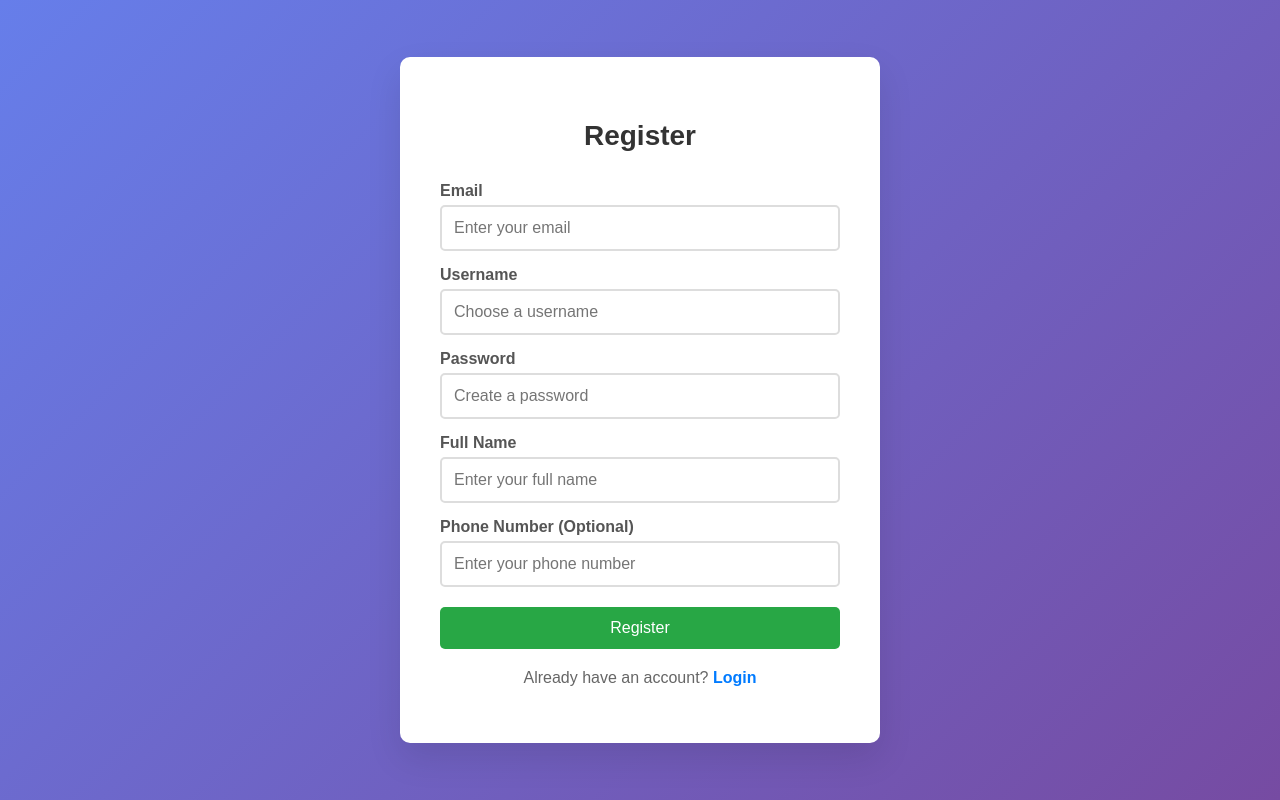
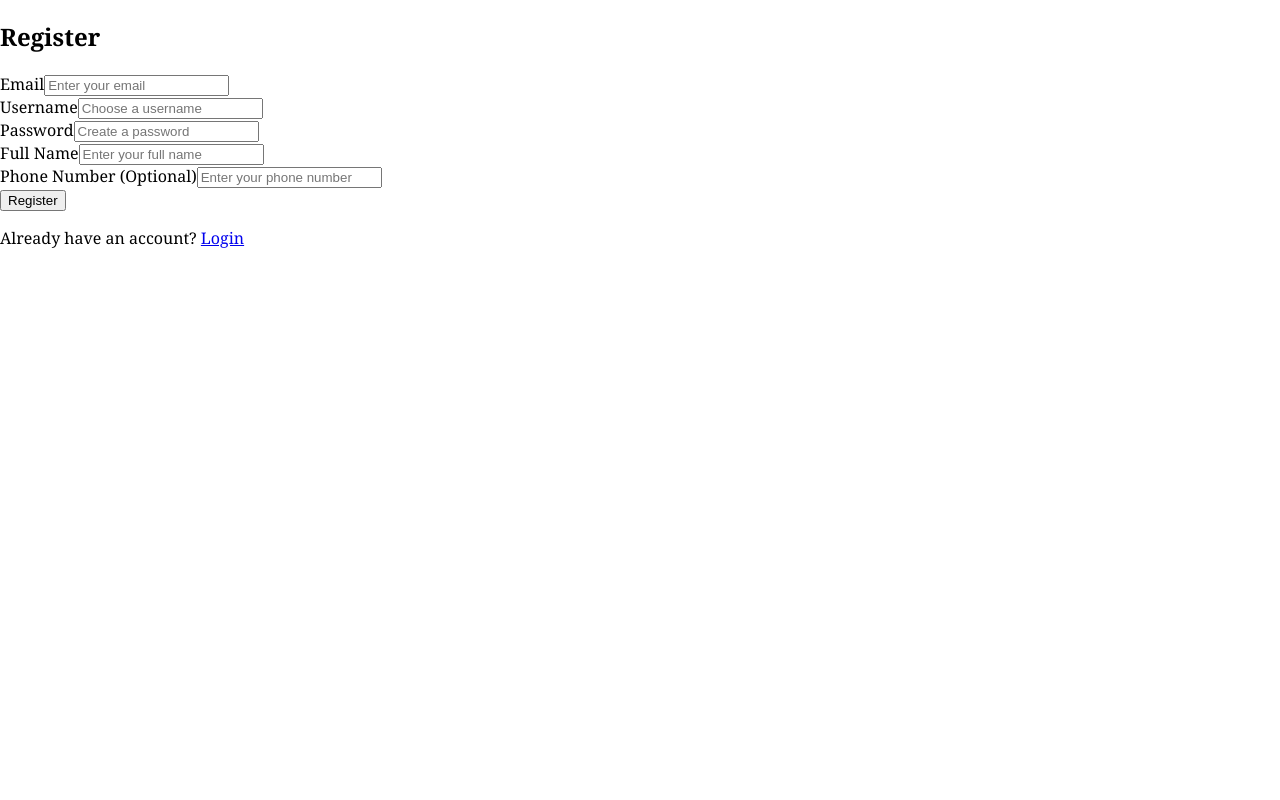
Before and after one commit to bhuvaneswari-visakha/code-collaborative-editor, a React (Vite) app in the folder frontend/: page /register in a window 1280 px wide. Built offline with nearby package versions, Linux system fonts and the light colour scheme.

Commit message:
Revert UI to simple styling for landing, login, and register pages

```diff
--- a/frontend/src/App.jsx
+++ b/frontend/src/App.jsx
@@ -21,13 +21,10 @@ import { BrowserRouter as Router, Routes, Route, Navigate } from 'react-router-d
           <Route path="/features" element={<Feature />} />
         </Route>
         */}
-        <Route path="/" element={<div style={{ padding: '50px', textAlign: 'center', fontFamily: 'Arial, sans-serif' }}>
+        <Route path="/" element={<div>
           <h1>Welcome to Code Collaborative Editor</h1>
           <p>A real-time collaborative code editor for teams</p>
-          <div style={{ marginTop: '30px' }}>
-            <a href="/login" style={{ padding: '10px 20px', backgroundColor: '#007bff', color: 'white', textDecoration: 'none', borderRadius: '5px', marginRight: '10px' }}>Login</a>
-            <a href="/register" style={{ padding: '10px 20px', backgroundColor: '#28a745', color: 'white', textDecoration: 'none', borderRadius: '5px' }}>Register</a>
-          </div>
+          <a href="/login">Login</a> | <a href="/register">Register</a>
         </div>} />
         <Route path="/login" element={<Login />} />
         <Route path="/register" element={<Register />} />
--- a/frontend/src/pages/Login.jsx
+++ b/frontend/src/pages/Login.jsx
@@ -31,116 +31,35 @@ const Login = () => {
   };
 
   return (
-    <div style={{
-      minHeight: '100vh',
-      display: 'flex',
-      alignItems: 'center',
-      justifyContent: 'center',
-      background: 'linear-gradient(135deg, #667eea 0%, #764ba2 100%)',
-      fontFamily: 'Arial, sans-serif'
-    }}>
-      <div style={{
-        background: 'white',
-        padding: '40px',
-        borderRadius: '10px',
-        boxShadow: '0 15px 35px rgba(0,0,0,0.1)',
-        width: '100%',
-        maxWidth: '400px'
-      }}>
-        <h2 style={{
-          textAlign: 'center',
-          marginBottom: '30px',
-          color: '#333',
-          fontSize: '28px'
-        }}>Login</h2>
+    <div>
+      <h2>Login</h2>
       <form onSubmit={handleSubmit}>
-          <div style={{ marginBottom: '20px' }}>
-            <label style={{
-              display: 'block',
-              marginBottom: '5px',
-              color: '#555',
-              fontWeight: 'bold'
-            }}>Username</label>
+        <div>
+          <label>Username</label>
           <input
             type="text"
             placeholder="Enter your username"
             value={username}
             onChange={(e) => setUsername(e.target.value)}
             required
-              style={{
-                width: '100%',
-                padding: '12px',
-                border: '2px solid #ddd',
-                borderRadius: '5px',
-                fontSize: '16px',
-                transition: 'border-color 0.3s',
-                boxSizing: 'border-box'
-              }}
-              onFocus={(e) => e.target.style.borderColor = '#007bff'}
-              onBlur={(e) => e.target.style.borderColor = '#ddd'}
           />
         </div>
-          <div style={{ marginBottom: '20px' }}>
-            <label style={{
-              display: 'block',
-              marginBottom: '5px',
-              color: '#555',
-              fontWeight: 'bold'
-            }}>Password</label>
+        <div>
+          <label>Password</label>
           <input
             type="password"
             placeholder="Enter your password"
             value={password}
             onChange={(e) => setPassword(e.target.value)}
             required
-              style={{
-                width: '100%',
-                padding: '12px',
-                border: '2px solid #ddd',
-                borderRadius: '5px',
-                fontSize: '16px',
-                transition: 'border-color 0.3s',
-                boxSizing: 'border-box'
-              }}
-              onFocus={(e) => e.target.style.borderColor = '#007bff'}
-              onBlur={(e) => e.target.style.borderColor = '#ddd'}
           />
         </div>
-          {error && <p style={{
-            color: '#dc3545',
-            textAlign: 'center',
-            marginBottom: '20px',
-            fontWeight: 'bold'
-          }}>{error}</p>}
-          <button type="submit" style={{
-            width: '100%',
-            padding: '12px',
-            backgroundColor: '#007bff',
-            color: 'white',
-            border: 'none',
-            borderRadius: '5px',
-            fontSize: '16px',
-            cursor: 'pointer',
-            transition: 'background-color 0.3s'
-          }}
-          onMouseOver={(e) => e.target.style.backgroundColor = '#0056b3'}
-          onMouseOut={(e) => e.target.style.backgroundColor = '#007bff'}
-          >
-            Login
-          </button>
+        {error && <p style={{ color: 'red' }}>{error}</p>}
+        <button type="submit">Login</button>
       </form>
-        <p style={{
-          textAlign: 'center',
-          marginTop: '20px',
-          color: '#666'
-        }}>
-          Don't have an account? <a href="/register" style={{
-            color: '#007bff',
-            textDecoration: 'none',
-            fontWeight: 'bold'
-          }}>Register</a>
+      <p>
+        Don't have an account? <a href="/register">Register</a>
       </p>
-      </div>
     </div>
   );
 };
--- a/frontend/src/pages/Register.jsx
+++ b/frontend/src/pages/Register.jsx
@@ -42,36 +42,11 @@ const Register = () => {
   };
 
   return (
-    <div style={{
-      minHeight: '100vh',
-      display: 'flex',
-      alignItems: 'center',
-      justifyContent: 'center',
-      background: 'linear-gradient(135deg, #667eea 0%, #764ba2 100%)',
-      fontFamily: 'Arial, sans-serif'
-    }}>
-      <div style={{
-        background: 'white',
-        padding: '40px',
-        borderRadius: '10px',
-        boxShadow: '0 15px 35px rgba(0,0,0,0.1)',
-        width: '100%',
-        maxWidth: '400px'
-      }}>
-        <h2 style={{
-          textAlign: 'center',
-          marginBottom: '30px',
-          color: '#333',
-          fontSize: '28px'
-        }}>Register</h2>
+    <div>
+      <h2>Register</h2>
       <form onSubmit={handleSubmit}>
-          <div style={{ marginBottom: '15px' }}>
-            <label style={{
-              display: 'block',
-              marginBottom: '5px',
-              color: '#555',
-              fontWeight: 'bold'
-            }}>Email</label>
+        <div>
+          <label>Email</label>
           <input
             type="email"
             name="email"
@@ -79,26 +54,10 @@ const Register = () => {
             value={formData.email}
             onChange={handleChange}
             required
-              style={{
-                width: '100%',
-                padding: '12px',
-                border: '2px solid #ddd',
-                borderRadius: '5px',
-                fontSize: '16px',
-                transition: 'border-color 0.3s',
-                boxSizing: 'border-box'
-              }}
-              onFocus={(e) => e.target.style.borderColor = '#007bff'}
-              onBlur={(e) => e.target.style.borderColor = '#ddd'}
           />
         </div>
-          <div style={{ marginBottom: '15px' }}>
-            <label style={{
-              display: 'block',
-              marginBottom: '5px',
-              color: '#555',
-              fontWeight: 'bold'
-            }}>Username</label>
+        <div>
+          <label>Username</label>
           <input
             type="text"
             name="username"
@@ -106,26 +65,10 @@ const Register = () => {
             value={formData.username}
             onChange={handleChange}
             required
-              style={{
-                width: '100%',
-                padding: '12px',
-                border: '2px solid #ddd',
-                borderRadius: '5px',
-                fontSize: '16px',
-                transition: 'border-color 0.3s',
-                boxSizing: 'border-box'
-              }}
-              onFocus={(e) => e.target.style.borderColor = '#007bff'}
-              onBlur={(e) => e.target.style.borderColor = '#ddd'}
           />
         </div>
-          <div style={{ marginBottom: '15px' }}>
-            <label style={{
-              display: 'block',
-              marginBottom: '5px',
-              color: '#555',
-              fontWeight: 'bold'
-            }}>Password</label>
+        <div>
+          <label>Password</label>
           <input
             type="password"
             name="password"
@@ -133,26 +76,10 @@ const Register = () => {
             value={formData.password}
             onChange={handleChange}
             required
-              style={{
-                width: '100%',
-                padding: '12px',
-                border: '2px solid #ddd',
-                borderRadius: '5px',
-                fontSize: '16px',
-                transition: 'border-color 0.3s',
-                boxSizing: 'border-box'
-              }}
-              onFocus={(e) => e.target.style.borderColor = '#007bff'}
-              onBlur={(e) => e.target.style.borderColor = '#ddd'}
           />
         </div>
-          <div style={{ marginBottom: '15px' }}>
-            <label style={{
-              display: 'block',
-              marginBottom: '5px',
-              color: '#555',
-              fontWeight: 'bold'
-            }}>Full Name</label>
+        <div>
+          <label>Full Name</label>
           <input
             type="text"
             name="name"
@@ -160,80 +87,24 @@ const Register = () => {
             value={formData.name}
             onChange={handleChange}
             required
-              style={{
-                width: '100%',
-                padding: '12px',
-                border: '2px solid #ddd',
-                borderRadius: '5px',
-                fontSize: '16px',
-                transition: 'border-color 0.3s',
-                boxSizing: 'border-box'
-              }}
-              onFocus={(e) => e.target.style.borderColor = '#007bff'}
-              onBlur={(e) => e.target.style.borderColor = '#ddd'}
           />
         </div>
-          <div style={{ marginBottom: '20px' }}>
-            <label style={{
-              display: 'block',
-              marginBottom: '5px',
-              color: '#555',
-              fontWeight: 'bold'
-            }}>Phone Number (Optional)</label>
+        <div>
+          <label>Phone Number (Optional)</label>
           <input
             type="tel"
             name="phoneNo"
             placeholder="Enter your phone number"
             value={formData.phoneNo}
             onChange={handleChange}
-              style={{
-                width: '100%',
-                padding: '12px',
-                border: '2px solid #ddd',
-                borderRadius: '5px',
-                fontSize: '16px',
-                transition: 'border-color 0.3s',
-                boxSizing: 'border-box'
-              }}
-              onFocus={(e) => e.target.style.borderColor = '#007bff'}
-              onBlur={(e) => e.target.style.borderColor = '#ddd'}
           />
         </div>
-          {error && <p style={{
-            color: '#dc3545',
-            textAlign: 'center',
-            marginBottom: '20px',
-            fontWeight: 'bold'
-          }}>{error}</p>}
-          <button type="submit" style={{
-            width: '100%',
-            padding: '12px',
-            backgroundColor: '#28a745',
-            color: 'white',
-            border: 'none',
-            borderRadius: '5px',
-            fontSize: '16px',
-            cursor: 'pointer',
-            transition: 'background-color 0.3s'
-          }}
-          onMouseOver={(e) => e.target.style.backgroundColor = '#218838'}
-          onMouseOut={(e) => e.target.style.backgroundColor = '#28a745'}
-          >
-            Register
-          </button>
+        {error && <p style={{ color: 'red' }}>{error}</p>}
+        <button type="submit">Register</button>
       </form>
-        <p style={{
-          textAlign: 'center',
-          marginTop: '20px',
-          color: '#666'
-        }}>
-          Already have an account? <a href="/login" style={{
-            color: '#007bff',
-            textDecoration: 'none',
-            fontWeight: 'bold'
-          }}>Login</a>
+      <p>
+        Already have an account? <a href="/login">Login</a>
       </p>
-      </div>
     </div>
   );
 };
```
Lines whose indentation alone changed are shown as unchanged.
